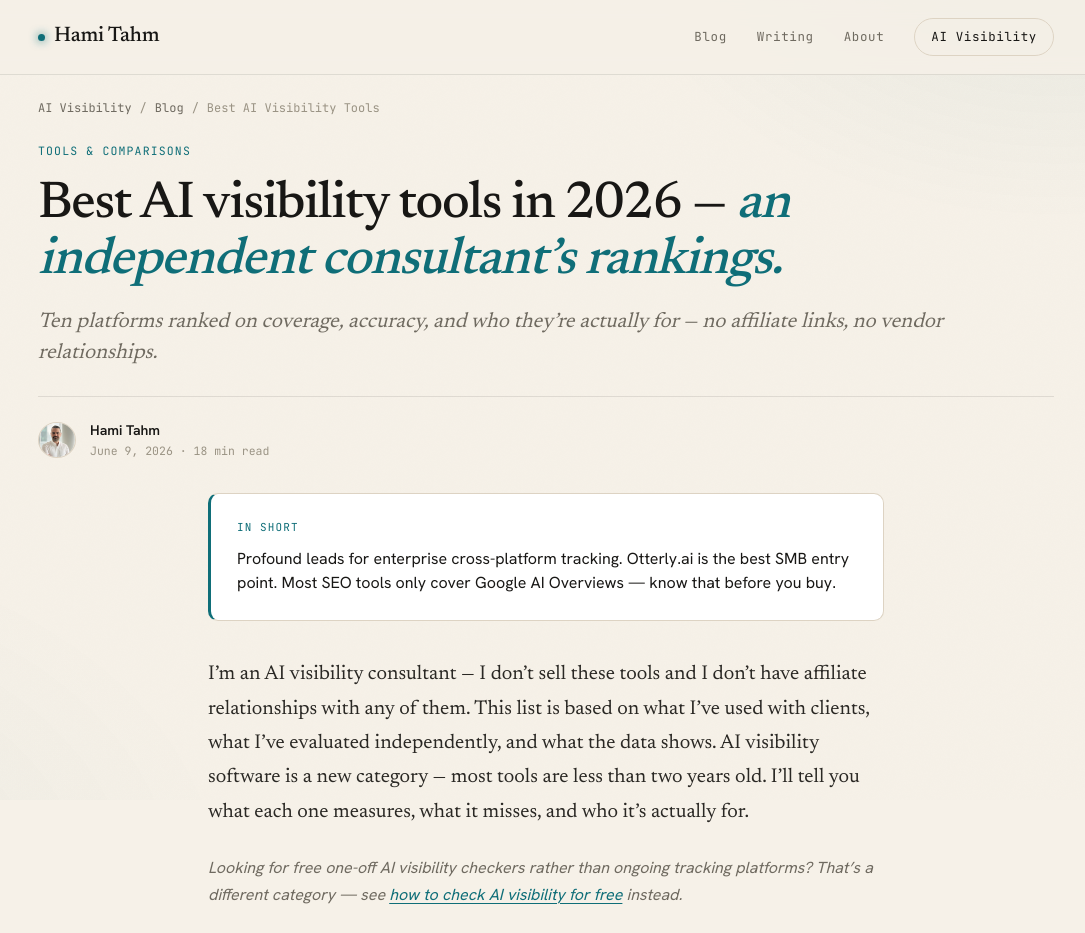
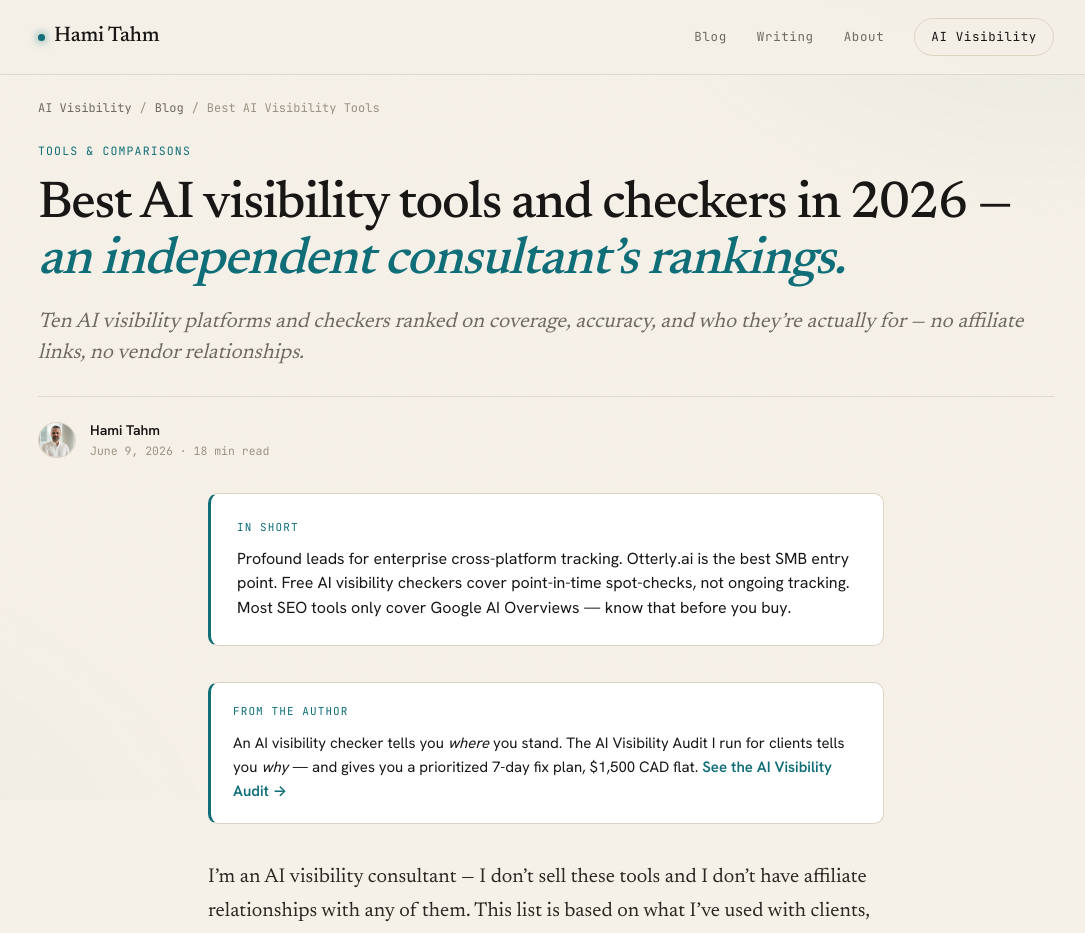
Before and after one commit to Hami-Tahm/hamitahm.com, a Next.js app: page /blog/best-ai-visibility-tools in a window 1280 px wide. Shown: the top 933 px of the page, without its empty margins (94-1179 px from the left). Built offline with nearby package versions, Linux system fonts and the light colour scheme.

Commit message:
fix(seo): trailingSlash:true + CTA bridge on peec-vs-profound + best-ai-visibility-tools: capture 'checker' queries

```diff
--- a/src/app/blog/best-ai-visibility-tools/page.tsx
+++ b/src/app/blog/best-ai-visibility-tools/page.tsx
@@ -6,9 +6,9 @@ import { buildBlogSchema } from "@/lib/blog-schema";
 
 const SLUG = "best-ai-visibility-tools";
 const ARTICLE_TITLE =
-  "Best AI Visibility Tools in 2026: Ranked by an Independent Consultant";
+  "Best AI Visibility Tools & Checkers in 2026: Ranked by an Independent Consultant";
 const ARTICLE_DESCRIPTION =
-  "The tools that track AI search visibility — ranked, tested, and reviewed by an independent consultant who doesn't sell them. Includes trackers, analytics platforms, and LLM optimization tools.";
+  "The best AI visibility tools and checkers in 2026 — ranked, tested, and reviewed by an independent consultant who doesn't sell them. Covers trackers, free AI visibility checkers, analytics platforms, and LLM optimization tools.";
 const DATE_PUBLISHED = "2026-06-09";
 const AUDIT_URL = "/ai-visibility/ai-visibility-audit/";
 const HUB_URL = "/ai-visibility/";
@@ -374,7 +374,7 @@ export default function BestAIVisibilityToolsPost() {
                 letterSpacing: "-.025em",
               }}
             >
-              Best AI visibility tools in 2026 —{" "}
+              Best AI visibility tools and checkers in 2026 —{" "}
               <em style={{ fontStyle: "italic", color: "var(--accent)" }}>
                 an independent consultant&rsquo;s rankings.
               </em>
@@ -392,8 +392,9 @@ export default function BestAIVisibilityToolsPost() {
                 lineHeight: 1.5,
               }}
             >
-              Ten platforms ranked on coverage, accuracy, and who they&rsquo;re
-              actually for — no affiliate links, no vendor relationships.
+              Ten AI visibility platforms and checkers ranked on coverage,
+              accuracy, and who they&rsquo;re actually for — no affiliate links,
+              no vendor relationships.
             </p>
           </RevealSection>
 
@@ -482,8 +483,52 @@ export default function BestAIVisibilityToolsPost() {
                 }}
               >
                 Profound leads for enterprise cross-platform tracking. Otterly.ai
-                is the best SMB entry point. Most SEO tools only cover Google AI
-                Overviews — know that before you buy.
+                is the best SMB entry point. Free AI visibility checkers cover
+                point-in-time spot-checks, not ongoing tracking. Most SEO tools
+                only cover Google AI Overviews — know that before you buy.
+              </p>
+            </div>
+          </RevealSection>
+
+          <RevealSection delay={0.05}>
+            <div
+              style={{
+                background: "var(--panel)",
+                border: "1px solid var(--line-strong)",
+                borderLeft: "3px solid var(--accent)",
+                borderRadius: 10,
+                padding: "20px 22px",
+                margin: "0 0 36px",
+                fontFamily: "var(--sans)",
+                fontSize: 15,
+                lineHeight: 1.6,
+                color: "var(--ink)",
+              }}
+            >
+              <div
+                style={{
+                  fontFamily: "var(--mono)",
+                  fontSize: 11,
+                  letterSpacing: ".1em",
+                  textTransform: "uppercase",
+                  color: "var(--accent)",
+                  marginBottom: 10,
+                }}
+              >
+                From the author
+              </div>
+              <p style={{ margin: 0 }}>
+                An AI visibility checker tells you{" "}
+                <em style={{ fontStyle: "italic" }}>where</em> you stand. The
+                AI Visibility Audit I run for clients tells you{" "}
+                <em style={{ fontStyle: "italic" }}>why</em> &mdash; and gives
+                you a prioritized 7-day fix plan, $1,500 CAD flat.{" "}
+                <Link
+                  href={AUDIT_URL}
+                  style={{ color: "var(--accent)", fontWeight: 600 }}
+                >
+                  See the AI Visibility Audit &rarr;
+                </Link>
               </p>
             </div>
           </RevealSection>
@@ -494,9 +539,10 @@ export default function BestAIVisibilityToolsPost() {
               tools and I don&rsquo;t have affiliate relationships with any of
               them. This list is based on what I&rsquo;ve used with clients, what
               I&rsquo;ve evaluated independently, and what the data shows. AI
-              visibility software is a new category — most tools are less than two
-              years old. I&rsquo;ll tell you what each one measures, what it
-              misses, and who it&rsquo;s actually for.
+              visibility software (paid trackers, free checkers, and LLM
+              optimization tools) is a new category — most tools are less than
+              two years old. I&rsquo;ll tell you what each one measures, what
+              it misses, and who it&rsquo;s actually for.
             </p>
             <p
               style={{
--- a/src/app/blog/peec-vs-profound-vs-airops/page.tsx
+++ b/src/app/blog/peec-vs-profound-vs-airops/page.tsx
@@ -297,6 +297,48 @@ export default function PeecVsProfoundVsAirOpsPost() {
                 10+ engines. AirOps combines insights with content workflows.
                 Pick based on budget, platform coverage, and whether you need
                 tracking alone or tracking plus execution.
+              </p>
+            </div>
+          </RevealSection>
+
+          <RevealSection delay={0.05}>
+            <div
+              style={{
+                background: "var(--panel)",
+                border: "1px solid var(--line-strong)",
+                borderLeft: "3px solid var(--accent)",
+                borderRadius: 10,
+                padding: "20px 22px",
+                margin: "0 0 36px",
+                fontFamily: "var(--sans)",
+                fontSize: 15,
+                lineHeight: 1.6,
+                color: "var(--ink)",
+              }}
+            >
+              <div
+                style={{
+                  fontFamily: "var(--mono)",
+                  fontSize: 11,
+                  letterSpacing: ".1em",
+                  textTransform: "uppercase",
+                  color: "var(--accent)",
+                  marginBottom: 10,
+                }}
+              >
+                From the author
+              </div>
+              <p style={{ margin: 0 }}>
+                Tools track AI visibility &mdash; they don&rsquo;t fix it. The
+                AI Visibility Audit I run for clients identifies the structural
+                gaps a dashboard will never tell you about, and delivers a
+                prioritized fix plan in 7&nbsp;days.{" "}
+                <Link
+                  href={AUDIT_URL}
+                  style={{ color: "var(--accent)", fontWeight: 600 }}
+                >
+                  See the AI Visibility Audit &rarr;
+                </Link>
               </p>
             </div>
           </RevealSection>
```
